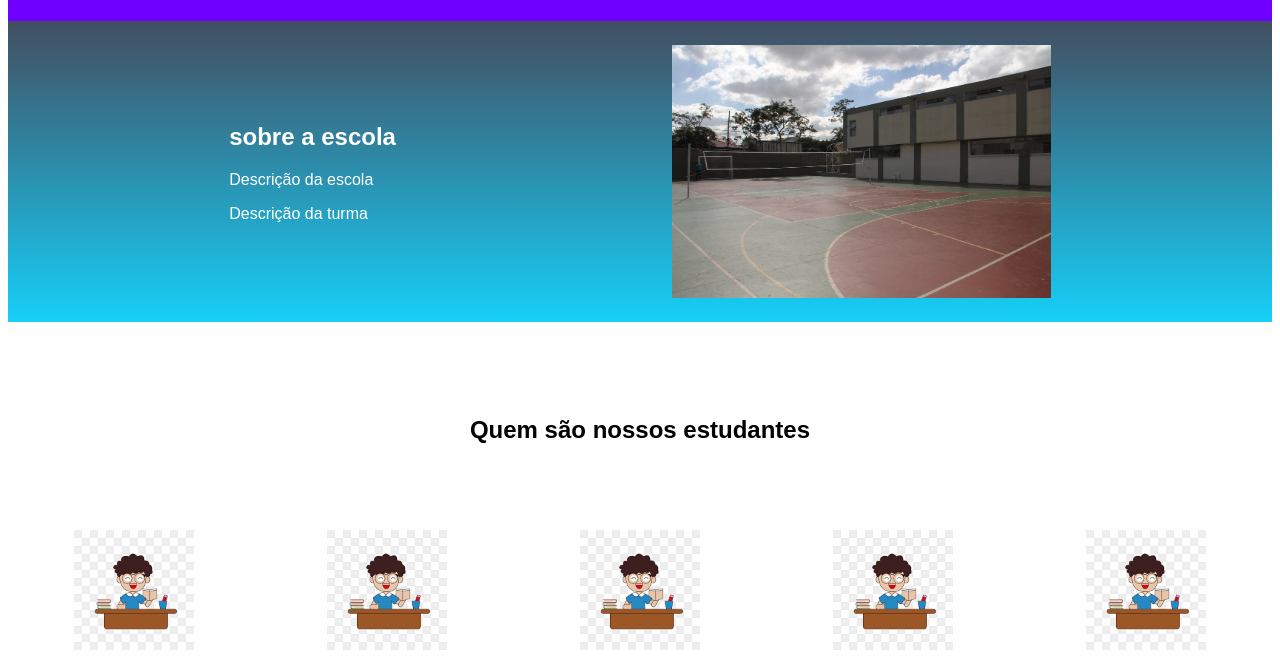
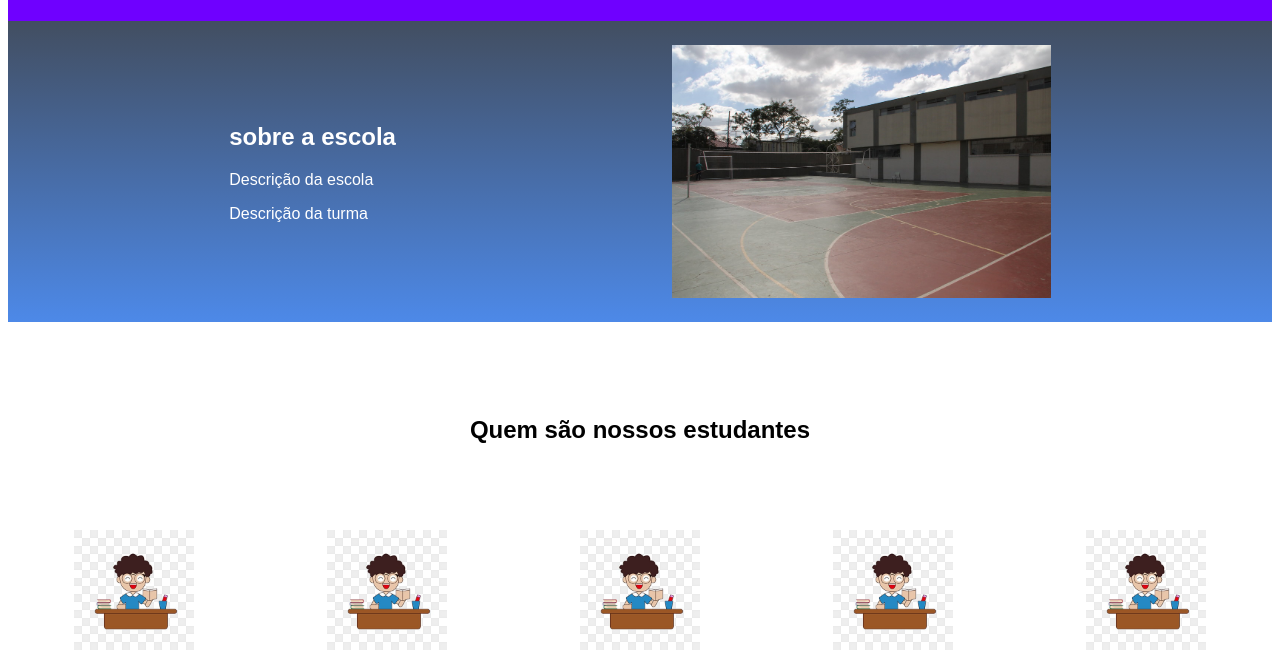
Before and after one commit to chimpanzeburro/site-escola, a plain HTML site: page index.html in a window 1280 px wide. Shown: the part 125-794 px from the top of the page. Drawn offline with Linux system fonts and the light colour scheme.

Commit message:
Update style.css

```diff
--- a/style.css
+++ b/style.css
@@ -35,7 +35,7 @@ body {
 }
 
 .escola {
-    background-image: linear-gradient(#424E61,#16CFF8);
+    background-image: linear-gradient(#424E61,#4d89e8);
     color: white;
     display: flex;
     justify-content: center;
```
